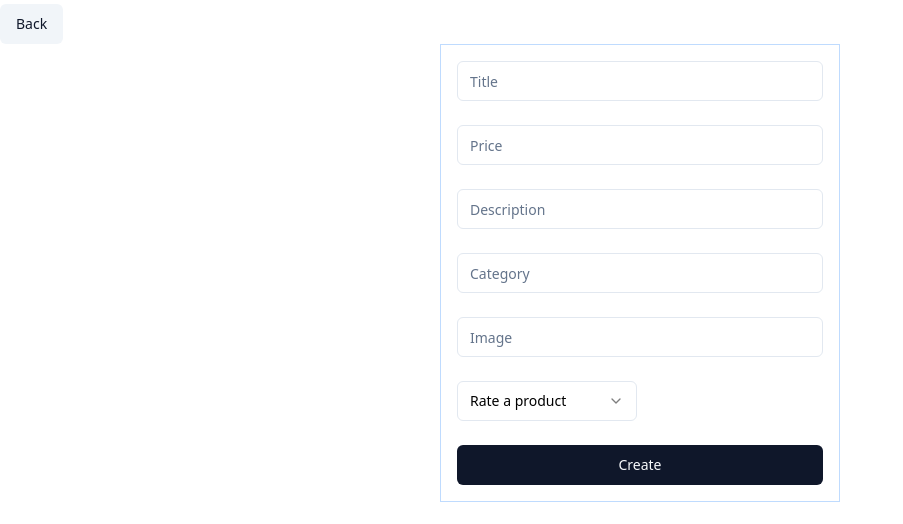
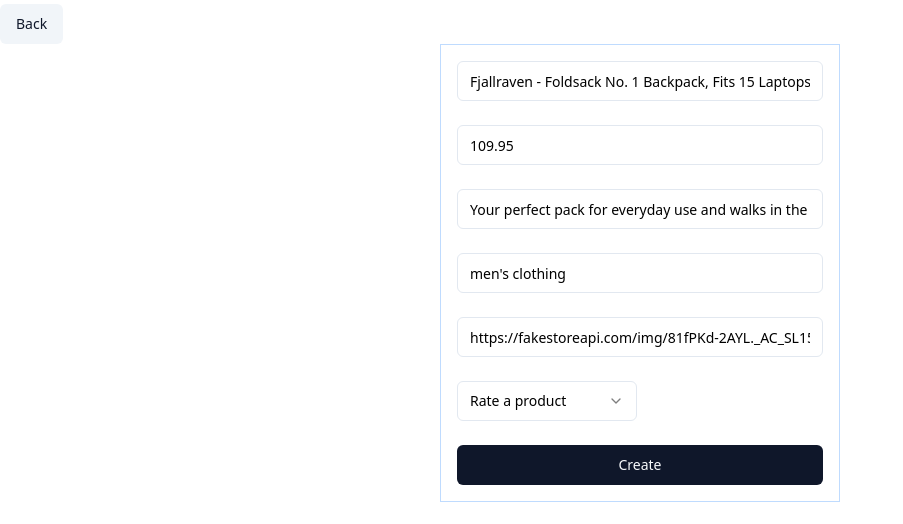
Before and after one commit to AndreyGudin/fake-store, a Next.js app: page /create in a window 1280 px wide. Shown: the top 524 px of the page, without its empty margins (0-903 px from the left). Built offline with nearby package versions, Linux system fonts and the light colour scheme; data requests are answered from the project's data file.

Commit message:
feat: add productform component

```diff
--- a/src/components/CreateProduct/CreateProduct.tsx
+++ b/src/components/CreateProduct/CreateProduct.tsx
@@ -1,25 +1,12 @@
 "use client";
 
-import { useEffect, type FC } from "react";
-import { SubmitHandler, useForm } from "react-hook-form";
-import { zodResolver } from "@hookform/resolvers/zod";
+import { type FC } from "react";
+import { SubmitHandler } from "react-hook-form";
 
-import { Input } from "@/components/Input";
 import { ProductSchema, ProductValidator } from "@/types/ProductSchema";
-import { Button } from "@/components/Button";
-import {
-  Select,
-  SelectContent,
-  SelectGroup,
-  SelectItem,
-  SelectLabel,
-  SelectTrigger,
-  SelectValue,
-} from "@/components/Select";
 import { usePostProduct } from "@/hooks/usePostProduct";
 import { useProducts } from "@/hooks/useProducts";
-import { useRouter } from "next/navigation";
-import { useQueryClient } from "@tanstack/react-query";
+import { ProductForm } from "@/components/ProductForm";
 
 interface CreateProductProps {
   className?: string;
@@ -28,15 +15,8 @@ interface CreateProductProps {
 export const CreateProduct: FC<CreateProductProps> = ({
   className = "",
 }: CreateProductProps) => {
-  const {
-    register,
-    handleSubmit,
-    setValue,
-    formState: { errors },
-  } = useForm<ProductSchema>({ resolver: zodResolver(ProductValidator) });
   const mutation = usePostProduct();
   const { data: products } = useProducts();
-  const queryClient = useQueryClient();
 
   const onSubmit: SubmitHandler<ProductSchema> = (data) => {
     const newProduct = {
@@ -46,51 +26,5 @@ export const CreateProduct: FC<CreateProductProps> = ({
     mutation.mutate(newProduct);
   };
 
-  return (
-    <>
-      <form
-        className={`${className} flex flex-col gap-6 w-[400px] h-fit border border-blue-200 p-4`}
-        onSubmit={handleSubmit(onSubmit)}
-      >
-        <Input placeholder='Title' {...register("title")} />
-        {errors.title?.message && <p>{errors.title?.message as string}</p>}
-        <Input
-          placeholder='Price'
-          {...register("price", { valueAsNumber: true })}
-        />
-        {errors.price?.message && <p>{errors.title?.message as string}</p>}
-        <Input placeholder='Description' {...register("description")} />
-        {errors.description?.message && (
-          <p>{errors.title?.message as string}</p>
-        )}
-        <Input placeholder='Category' {...register("category")} />
-        {errors.category?.message && <p>{errors.title?.message as string}</p>}
-        <Input placeholder='Image' {...register("image")} />
-        {errors.image?.message && <p>{errors.title?.message as string}</p>}
-        <Select
-          onValueChange={(v) =>
-            setValue("rating", { rate: Number(v), count: 0 })
-          }
-        >
-          <SelectTrigger className='w-[180px]'>
-            <SelectValue placeholder='Rate a product' />
-          </SelectTrigger>
-          <SelectContent>
-            <SelectGroup>
-              <SelectLabel>Rating</SelectLabel>
-              <SelectItem value='1'>1</SelectItem>
-              <SelectItem value='2'>2</SelectItem>
-              <SelectItem value='3'>3</SelectItem>
-              <SelectItem value='4'>4</SelectItem>
-              <SelectItem value='5'>5</SelectItem>
-            </SelectGroup>
-          </SelectContent>
-        </Select>
-        {errors.rating?.message && <p>{errors.rating?.message as string}</p>}
-        <Button type='submit' variant={"default"}>
-          Create
-        </Button>
-      </form>
-    </>
-  );
+  return <ProductForm onSubmit={onSubmit} />;
 };
--- /dev/null
+++ b/src/components/ProductForm/ProductForm.tsx
@@ -0,0 +1,131 @@
+"use client";
+
+import { useEffect, type FC, useState, useCallback } from "react";
+import { SubmitHandler, useForm } from "react-hook-form";
+import { zodResolver } from "@hookform/resolvers/zod";
+
+import { Input } from "@/components/Input";
+import { ProductSchema, ProductValidator } from "@/types/ProductSchema";
+import { Button } from "@/components/Button";
+import {
+  Select,
+  SelectContent,
+  SelectGroup,
+  SelectItem,
+  SelectLabel,
+  SelectTrigger,
+  SelectValue,
+} from "@/components/Select";
+import { usePostProduct } from "@/hooks/usePostProduct";
+import { useProducts } from "@/hooks/useProducts";
+import { useQueryClient } from "@tanstack/react-query";
+
+interface ProductFormProps {
+  className?: string;
+  onSubmit: SubmitHandler<ProductSchema>;
+  defaultProduct?: ProductSchema;
+  buttonName?: string;
+  modifyButton?: boolean;
+}
+
+const product = {
+  id: 1,
+  title: "Fjallraven - Foldsack No. 1 Backpack, Fits 15 Laptops",
+  price: 109.95,
+  description:
+    "Your perfect pack for everyday use and walks in the forest. Stash your laptop (up to 15 inches) in the padded sleeve, your everyday",
+  category: "men's clothing",
+  image: "https://fakestoreapi.com/img/81fPKd-2AYL._AC_SL1500_.jpg",
+  rating: { rate: 3.9, count: 120 },
+};
+
+export const ProductForm: FC<ProductFormProps> = ({
+  onSubmit,
+  className = "",
+  buttonName = "Create",
+  modifyButton = false,
+}: ProductFormProps) => {
+  const {
+    register,
+    handleSubmit,
+    setValue,
+    formState: { errors },
+  } = useForm<ProductSchema>({ resolver: zodResolver(ProductValidator) });
+  const [disabledButton, setDisabledButton] = useState(modifyButton);
+
+  const handleModify = useCallback(() => {
+    setDisabledButton((state) => !state);
+  }, []);
+
+  return (
+    <>
+      <form
+        className={`${className} flex flex-col gap-6 w-[400px] h-fit border border-blue-200 p-4`}
+        onSubmit={handleSubmit(onSubmit)}
+      >
+        <Input
+          defaultValue={product.title}
+          placeholder='Title'
+          {...register("title")}
+        />
+        {errors.title?.message && <p>{errors.title?.message as string}</p>}
+        <Input
+          defaultValue={product.price}
+          placeholder='Price'
+          {...register("price", { valueAsNumber: true })}
+        />
+        {errors.price?.message && <p>{errors.title?.message as string}</p>}
+        <Input
+          defaultValue={product.description}
+          placeholder='Description'
+          {...register("description")}
+        />
+        {errors.description?.message && (
+          <p>{errors.title?.message as string}</p>
+        )}
+        <Input
+          defaultValue={product.category}
+          placeholder='Category'
+          {...register("category")}
+        />
+        {errors.category?.message && <p>{errors.title?.message as string}</p>}
+        <Input
+          defaultValue={product.image}
+          placeholder='Image'
+          {...register("image")}
+        />
+        {errors.image?.message && <p>{errors.title?.message as string}</p>}
+        <Select
+          onValueChange={(v) =>
+            setValue("rating", { rate: Number(v), count: 0 })
+          }
+        >
+          <SelectTrigger className='w-[180px]'>
+            <SelectValue placeholder='Rate a product' />
+          </SelectTrigger>
+          <SelectContent>
+            <SelectGroup>
+              <SelectLabel>Rating</SelectLabel>
+              <SelectItem defaultChecked value='1'>
+                1
+              </SelectItem>
+              <SelectItem value='2'>2</SelectItem>
+              <SelectItem value='3'>3</SelectItem>
+              <SelectItem value='4'>4</SelectItem>
+              <SelectItem value='5'>5</SelectItem>
+            </SelectGroup>
+          </SelectContent>
+        </Select>
+        {errors.rating?.message && <p>{errors.rating?.message as string}</p>}
+        <Button disabled={disabledButton} type='submit' variant={"default"}>
+          {buttonName}
+        </Button>
+        {modifyButton && (
+          <Button onClick={handleModify} type='button' variant={"default"}>
+            Modify
+          </Button>
+        )}
+      </form>
+    </>
+  );
+};
--- /dev/null
+++ b/src/components/ProductForm/index.ts
@@ -0,0 +1 @@
+export { ProductForm } from "./ProductForm";
--- a/src/components/ProductInfo/ProductInfo.tsx
+++ b/src/components/ProductInfo/ProductInfo.tsx
@@ -3,6 +3,7 @@
 import type { FC } from "react";
 import { ProductSchema } from "@/types/ProductSchema";
 import { useProduct } from "@/hooks/useProduct";
+import { ProductForm } from "@/components/ProductForm";
 
 interface ProductInfoProps {
   className?: string;
@@ -20,13 +21,12 @@ export const ProductInfo: FC<ProductInfoProps> = ({
   return (
     <>
       {product ? (
-        <div className={`${className} flex flex-col gap-4`}>
-          <img src={product.image} className='w-[400px] w-[400px]' />
-          <span>{product.category}</span>
-          <span>{product.title}</span>
-          <span>{product.description}</span>
-          <span>{product.price}</span>
-        </div>
+        <ProductForm
+          defaultProduct={product}
+          buttonName={"Save"}
+          onSubmit={() => {}}
+          modifyButton
+        />
       ) : (
         <div>No info</div>
       )}
```
